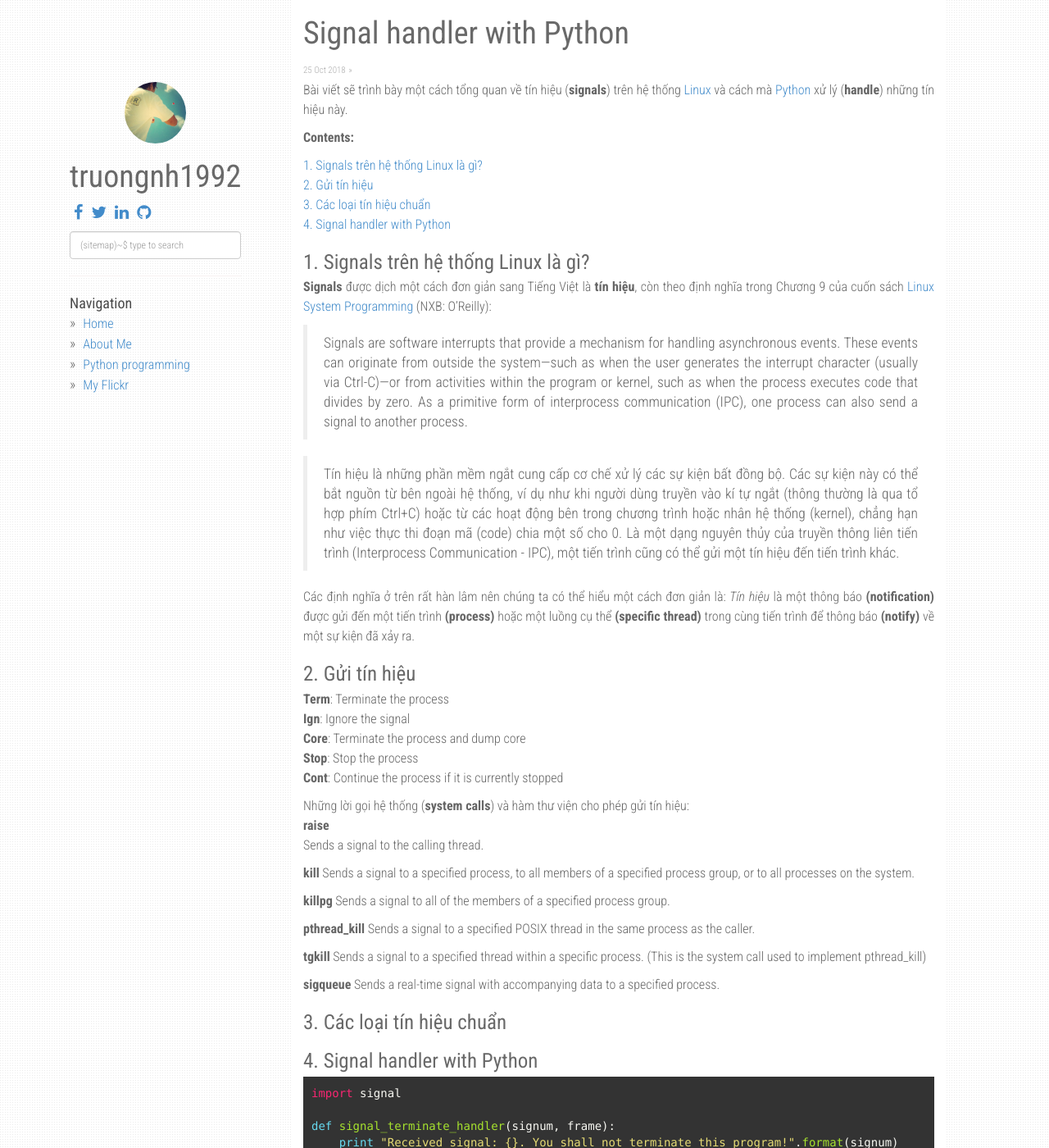
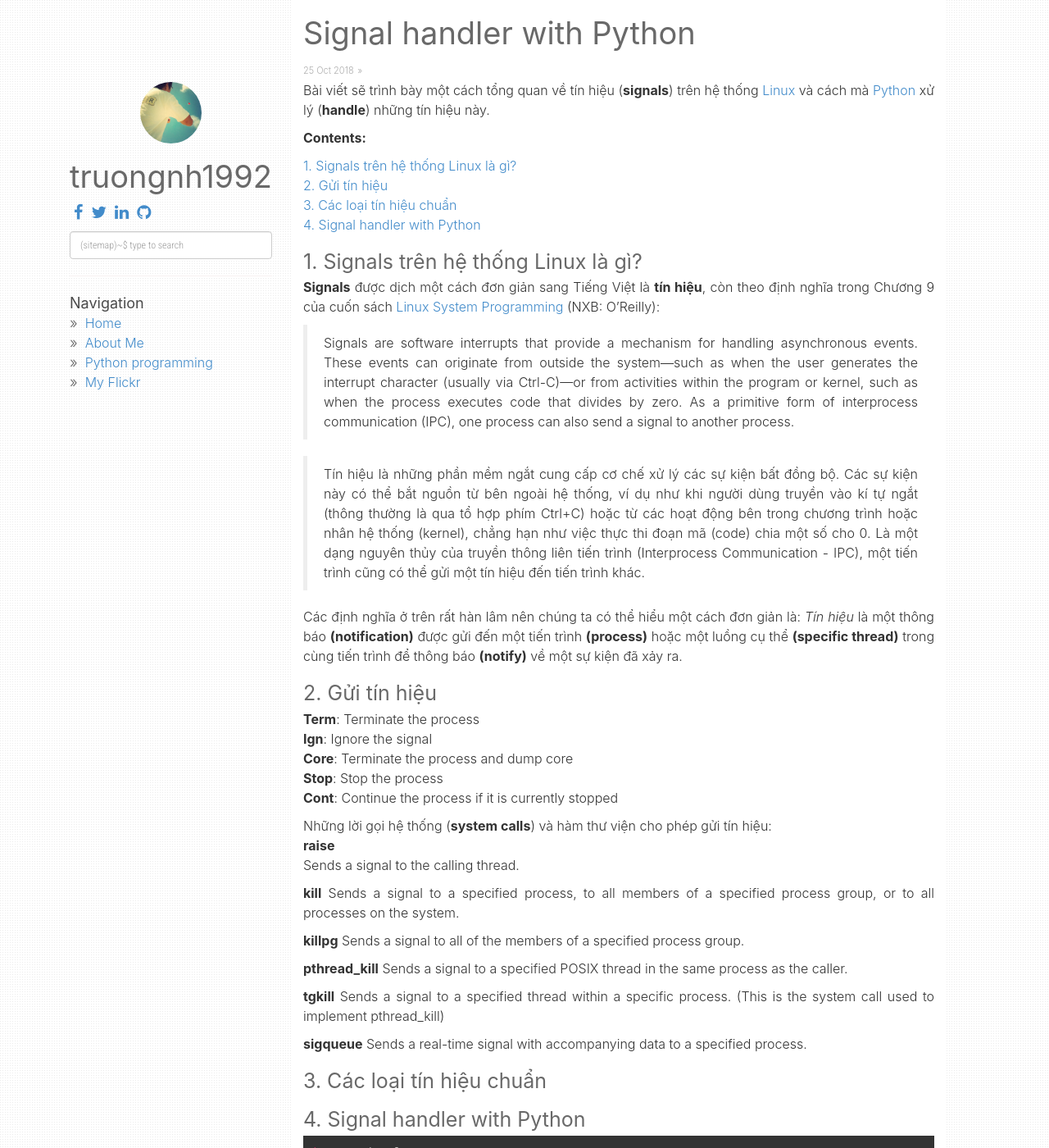
Before and after one commit to truongnh1992/truongnh1992.github.io, a Jekyll site: the page built from _posts/2018-10-25-signal-handler-python.md, in a window 1280 px wide and 1400 px high. Shown: the whole window at 82% size. Built offline with Jekyll 4.4.1, drawn with Linux system fonts in a browser that asks for light colours; nearby versions of some CDN libraries; comment, search, counter and statistics services are not loaded.

Commit message:
Update main.css

```diff
--- a/static/css/main.css
+++ b/static/css/main.css
@@ -1,11 +1,17 @@
 body {
-  font-family: "Roboto Condensed", Arial, sans-serif;
+  font-family: -apple-system, Arial, sans-serif;
   background: url("/static/img/subtle_dots.png");
   line-height: 1.5em;
   text-align: justify;
   font-weight: 300;
   font-size: 16px;
-  color: #666;
+  color: #333333;
+}
+blockquote {
+ padding:10px 20px;
+ margin:0 0 20px;
+ font-size:16px;
+ border-left:5px solid #eee
 }
 hr {
   margin-top: 20px;
```
